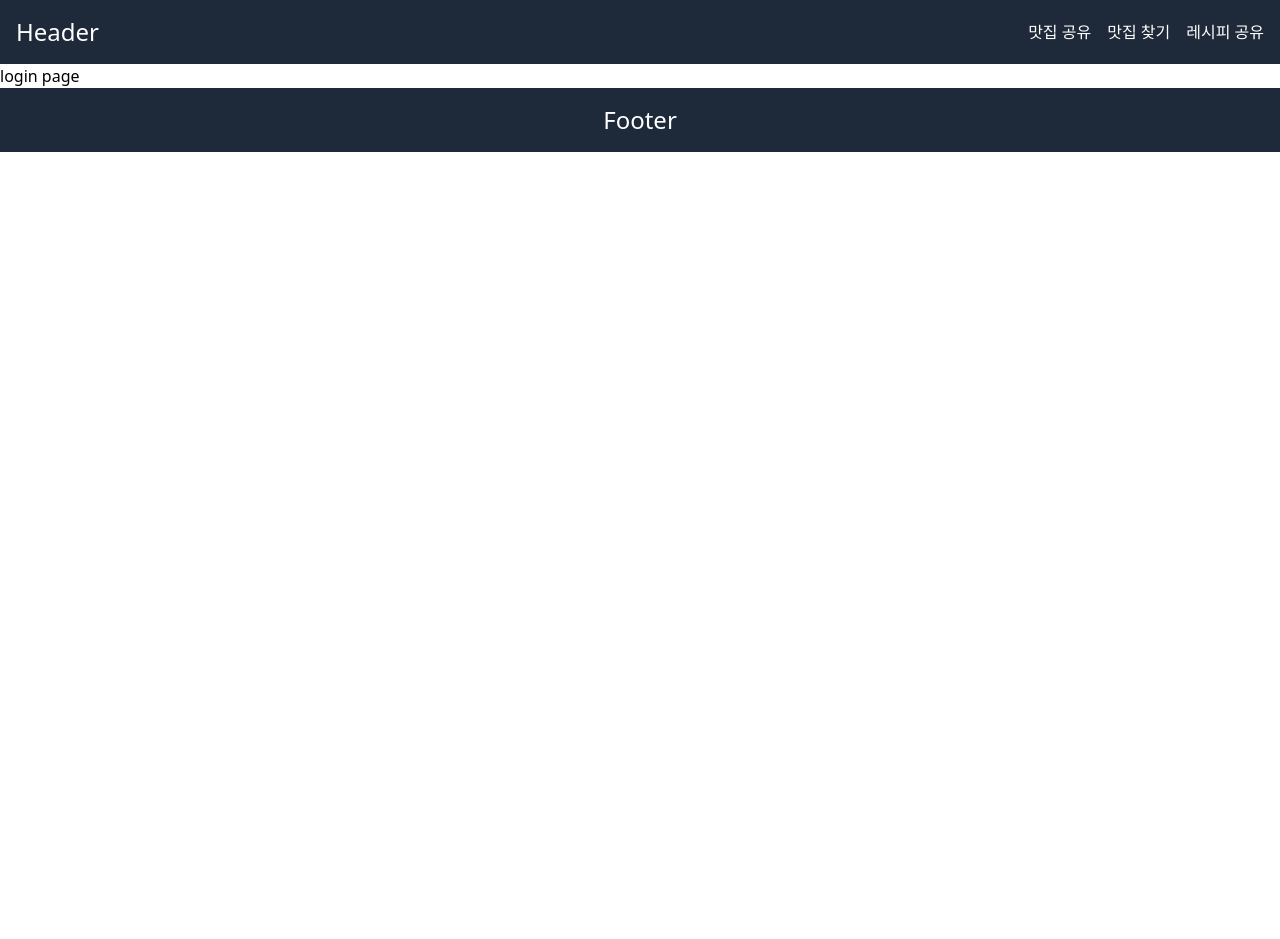
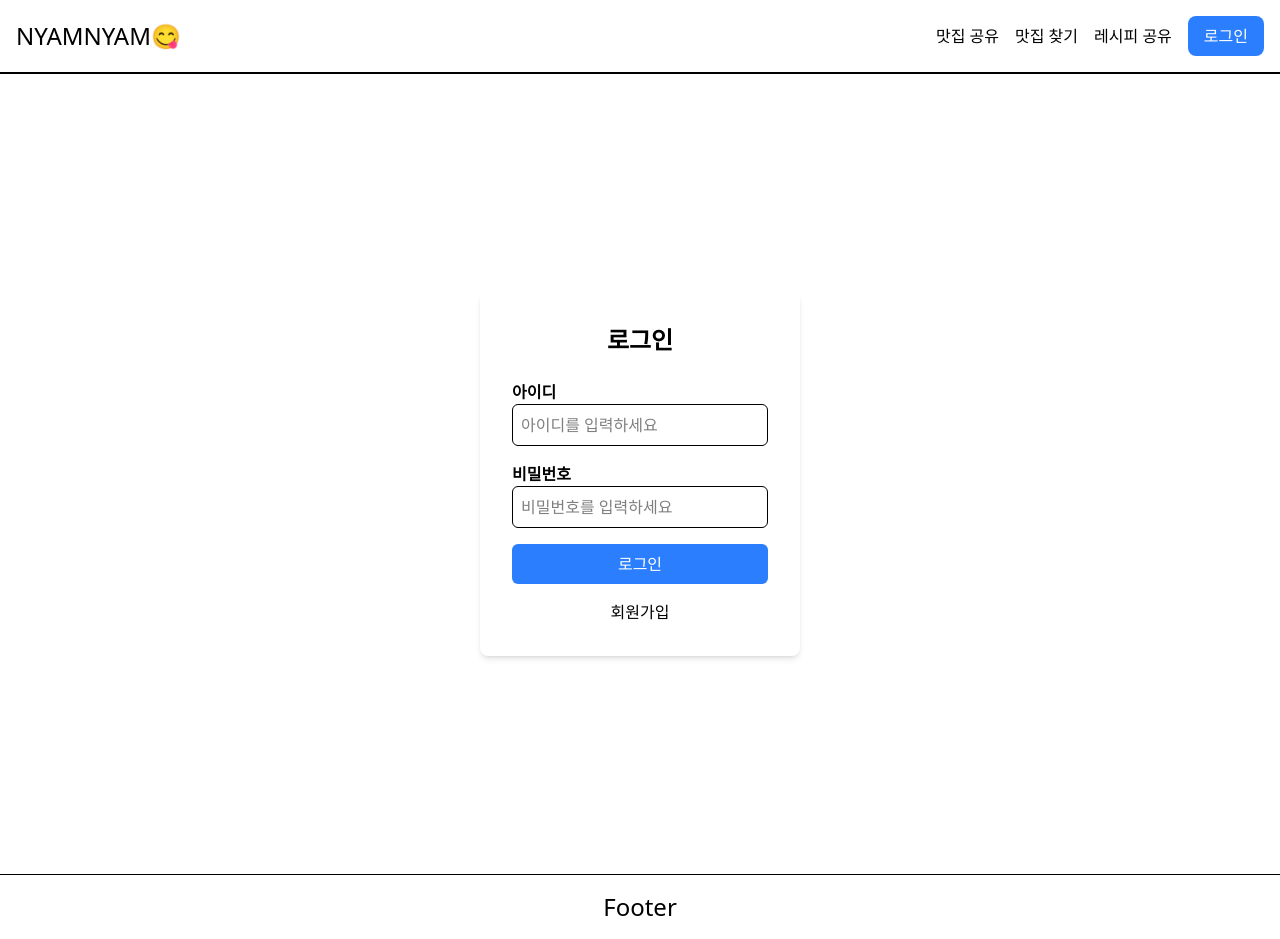
Before and after one commit to jun950829/nyamnyam-frontend, a Next.js app: page /login in a window 1280 px wide. Before the commit the page ends 800 px from the top, so only its background shows below. Built offline with nearby package versions, Linux system fonts and the light colour scheme.

Commit message:
레시피 페이지 및 로그인 페이지 tailwind 작업 해보기

```diff
--- a/app/login/page.tsx
+++ b/app/login/page.tsx
@@ -1,9 +1,49 @@
-export const Login = () => {
+const LoginPage = () => {
   return (
-    <>
-      login page
-    </>
-  )
-}
+    <div className="flex flex-col items-center justify-center min-h-screen ">
+      <div className="bg-white p-8 rounded-lg shadow-md w-80">
+        <h2 className="text-2xl font-bold text-center mb-6">로그인</h2>
 
-export default Login;
+        <form className="space-y-4">
+          {/* 아이디 입력 박스 */}
+          <div>
+            <label className="block font-semibold">아이디</label>
+            <input
+              type="text"
+              placeholder="아이디를 입력하세요"
+              className="w-full p-2 border rounded-md focus:outline-none focus:ring-2 focus:ring-blue-400"
+            />
+          </div>
+
+          {/* 비밀번호 입력 박스 */}
+          <div>
+            <label className="block font-semibold">비밀번호</label>
+            <input
+              type="password"
+              placeholder="비밀번호를 입력하세요"
+              className="w-full p-2 border rounded-md focus:outline-none focus:ring-2 focus:ring-blue-400"
+            />
+          </div>
+
+          {/* 로그인 버튼 */}
+          <button
+            type="submit"
+            className="w-full bg-blue-500 text-white p-2 rounded-md hover:bg-blue-600 transition"
+          >
+            로그인
+          </button>
+
+          <button
+            type="submit"
+            className="w-full rounded-md  transition"
+          >
+            회원가입
+          </button>
+
+        </form>
+      </div>
+    </div>
+  );
+};
+
+export default LoginPage;
--- a/app/recipe/page.tsx
+++ b/app/recipe/page.tsx
@@ -1,8 +1,8 @@
+import RecipePage from "@/components/recipe/RecipePage";
+
 export const Recipe = () => {
   return (
-    <>
-      recipe page
-    </>
+    <RecipePage />
   )
 }
 
--- a/components/layers/Footer.tsx
+++ b/components/layers/Footer.tsx
@@ -1,6 +1,6 @@
 export const Footer = () => {
   return (
-    <footer className="flex items-center justify-center p-4 bg-gray-800 text-white dark:text-black">
+    <footer className="flex items-center justify-center p-4 border-t  dark:text-black">
       <h1 className="text-2xl">Footer</h1>
     </footer>
   );
--- a/components/layers/Header.tsx
+++ b/components/layers/Header.tsx
@@ -3,15 +3,29 @@ import Link from "next/link";
 
 export const Header = () => {
   return (
-    <header className="flex items-center justify-between p-4 bg-gray-800 text-white dark:text-black">
-      <h1 className="text-2xl">Header</h1>
+    <header className="flex items-center justify-between p-4 border-b-2 dark:text-black">
+
+      <Link className="text-2xl" href="/">NYAMNYAM😋</Link>
 
       <div className="flex items-center space-x-4">
         {HeaderMenu.map((menu) => {
           return (
-            <Link key={menu.name} href={menu.href}>{menu.name}</Link>
+            <Link
+              key={menu.name}
+              href={menu.href}
+              className="hover:underline transition duration-200"
+            >
+          {menu.name}
+            </Link>
           )
         })}
+
+        <Link href="/login">
+          <button className="px-4 py-2 bg-blue-500 text-white rounded-lg hover:bg-blue-600 transition">
+            로그인
+          </button>
+        </Link>
+
       </div>
 
     </header>
--- /dev/null
+++ b/components/login/LoginPage.tsx
@@ -0,0 +1,15 @@
+//import LoginCard from "./LoginCard";
+//import { mockUp } from "@/constants/mockup";
+
+export const RecipePage = () => {
+
+    return (
+        <>
+            <h1 className="font-bold p-6 text-2xl w-full">
+                로그인</h1>
+
+        </>
+    )
+}
+
+export default RecipePage;
--- /dev/null
+++ b/components/recipe/RecipeCard.tsx
@@ -0,0 +1,23 @@
+import { mockUpTypes } from "@/constants/types"
+import { mock } from "node:test";
+
+interface MockUpProps {
+    mock : mockUpTypes;
+}
+
+export const RecipeCard = ({mock} : MockUpProps ) => {
+
+return (
+    <div className="flex flex-row items-center justify-center h-200">
+      <div className="">
+        이미지
+      </div>
+        <div className="">
+        {mock.title}
+        {mock.user_id}
+      </div>
+    </div>
+    )
+}
+
+export default RecipeCard;
--- /dev/null
+++ b/components/recipe/RecipePage.tsx
@@ -0,0 +1,19 @@
+import RecipeCard from "./RecipeCard";
+import { mockUp } from "@/constants/mockup";
+
+export const RecipePage = () => {
+
+    return (
+        <>
+            <h1 className="font-bold p-6 text-2xl w-full">
+                오늘의 레시피 TOP 3</h1>
+            <div className="flex flex-col items-center justify-center h-screen">
+                {mockUp.map((mock, index) => (
+                <RecipeCard key={index} mock={mock} />
+                ))}
+            </div>
+        </>
+    )
+}
+
+export default RecipePage;
--- /dev/null
+++ b/constants/mockup.js
@@ -0,0 +1,7 @@
+export const mockUp = [
+{title:"hi" , user_id:1},
+{title:"bye" , user_id:2},
+{title:"i'm jiwon" , user_id:3}
+];
+
+//export default mockUp;
--- a/constants/types.ts
+++ b/constants/types.ts
@@ -4,3 +4,8 @@ export type HeaderMenuTypes = {
   href: string;
   description: string;
 }
+
+export type mockUpTypes = {
+  title: string;
+  user_id: number;
+}
```
Also changed, not shown: components/login/LoginCard.tsx (added), constants/recipes.ts (added).
